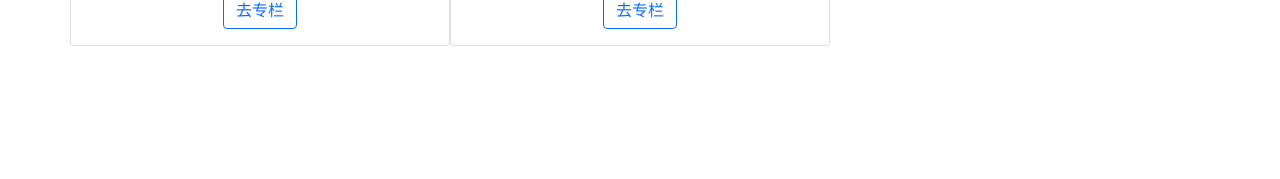
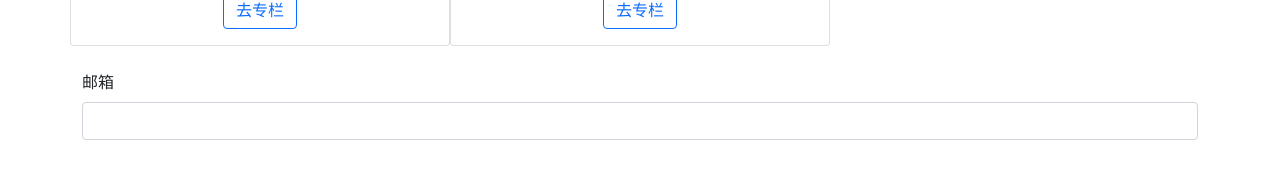
Before and after one commit to hongguang-alt/zhiye-Vue3.0TS, a Vue app: page / in a window 1280 px wide. Shown: the part 613-792 px from the top of the page. Built offline with nearby package versions, Linux system fonts and the light colour scheme.

Commit message:
study model

```diff
--- a/src/App.vue
+++ b/src/App.vue
@@ -2,13 +2,17 @@
   <div class="container">
     <GobalHeader :user="user" />
     <ColumnLists :lists="testData" />
+    <label for="" class="form-label">邮箱</label>
+    <ValidateInput :rules="rules" v-model:emial="email" />
+    {{ email }}
   </div>
 </template>
 
 <script lang="ts">
-import { defineComponent } from "vue";
+import { defineComponent, ref } from "vue";
 import ColumnLists, { ColumnListProps } from "./components/columLists.vue";
 import GobalHeader, { UserProps } from "./components/gobalHeader.vue";
+import ValidateInput, { InputRules } from "./components/ValidateInput.vue";
 const testData: ColumnListProps[] = [
   {
     id: 1,
@@ -46,6 +50,16 @@ const testData: ColumnListProps[] = [
       "http://vue-maker.oss-cn-hangzhou.aliyuncs.com/vue-marker/5ee22dd58b3c4520912b9470.jpg?x-oss-process=image/resize,m_pad,h_100,w_100",
   },
 ];
+const rules: InputRules[] = [
+  {
+    type: "required",
+    message: "填写内容不能为空",
+  },
+  {
+    type: "email",
+    message: "填写正确的格式",
+  },
+];
 const user: UserProps = {
   isLogin: true,
   name: "红光",
@@ -55,11 +69,15 @@ export default defineComponent({
   components: {
     ColumnLists,
     GobalHeader,
+    ValidateInput,
   },
   setup() {
+    const email = ref("");
     return {
       testData,
       user,
+      rules,
+      email,
     };
   },
 });
--- /dev/null
+++ b/src/components/ValidateInput.vue
@@ -0,0 +1,70 @@
+<template>
+  <div class="validate-container-input">
+    <input
+      type="text"
+      class="form-control"
+      :class="{ 'is-invalid': inputInfo.error }"
+      @blur="handleBlur"
+      :value="inputInfo.value"
+      @input="handleInput"
+    />
+    <span v-if="inputInfo.error" class="invalid-feedback">{{
+      inputInfo.message
+    }}</span>
+  </div>
+</template>
+
+<script lang="ts">
+import { defineComponent, PropType, reactive } from "vue";
+const emailReg = /[a-zA-Z0-9]+@[a-zA-Z0-9]+\.[a-zA-Z0-9]+/;
+export interface InputRules {
+  type: "required" | "email";
+  message: string;
+}
+export default defineComponent({
+  name: "validateInput",
+  props: {
+    rules: {
+      type: Array as PropType<InputRules[]>,
+    },
+    emial: {
+      type: String,
+    },
+  },
+  emits: ["update:emial"],
+  setup(props, ctx) {
+    const inputInfo = reactive({
+      value: props.emial || "",
+      error: false,
+      message: "",
+    });
+    const handleInput = (e: KeyboardEvent) => {
+      const val = (e.target as HTMLInputElement).value;
+      inputInfo.value = val;
+      ctx.emit("update:emial", val);
+    };
+    const handleBlur = () => {
+      if (!props.rules) return;
+      const allPass = props.rules.every((rule: InputRules) => {
+        inputInfo.message = rule.message;
+        switch (rule.type) {
+          case "required":
+            return inputInfo.value.trim() !== "";
+          case "email":
+            return emailReg.test(inputInfo.value);
+          default:
+            break;
+        }
+      });
+      inputInfo.error = !allPass;
+    };
+    return {
+      handleBlur,
+      inputInfo,
+      handleInput,
+    };
+  },
+});
+</script>
+
+<style></style>
```
